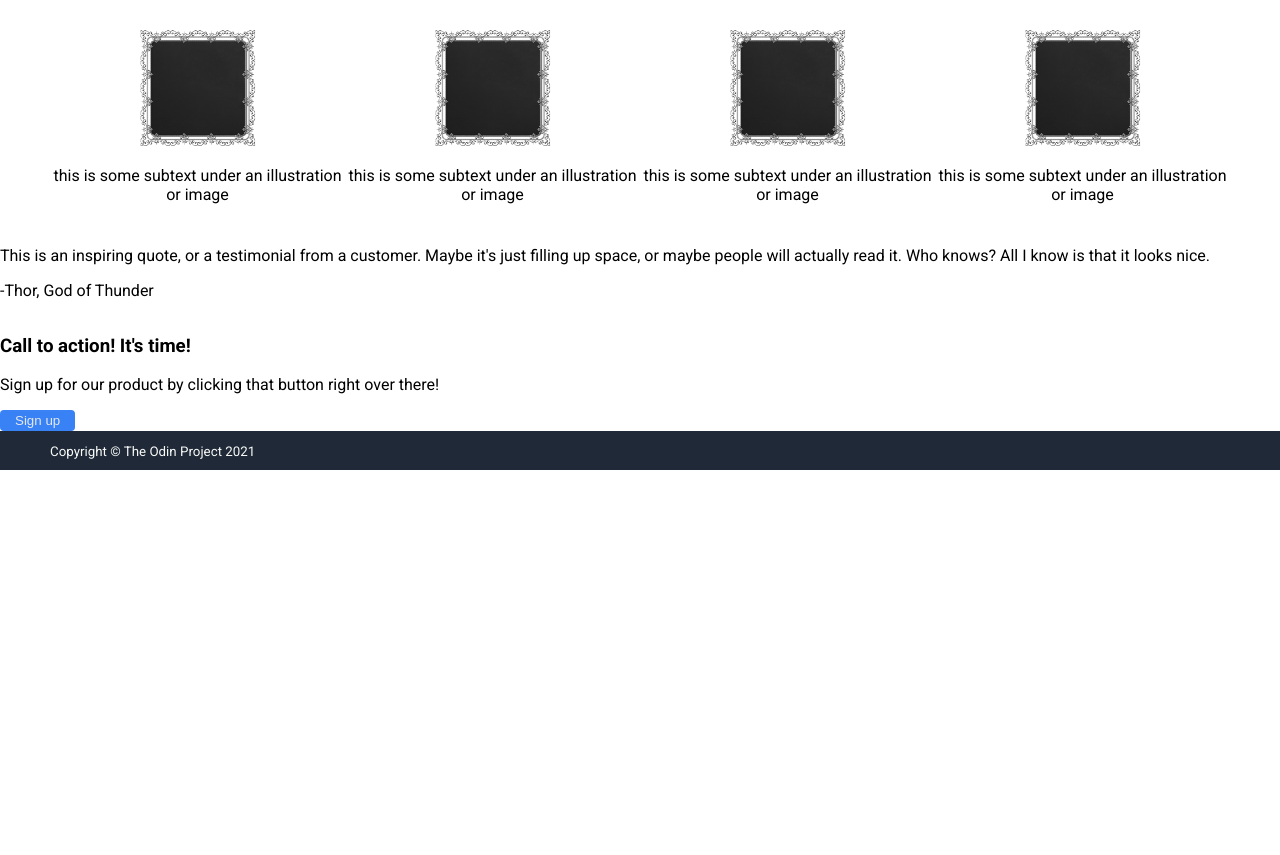
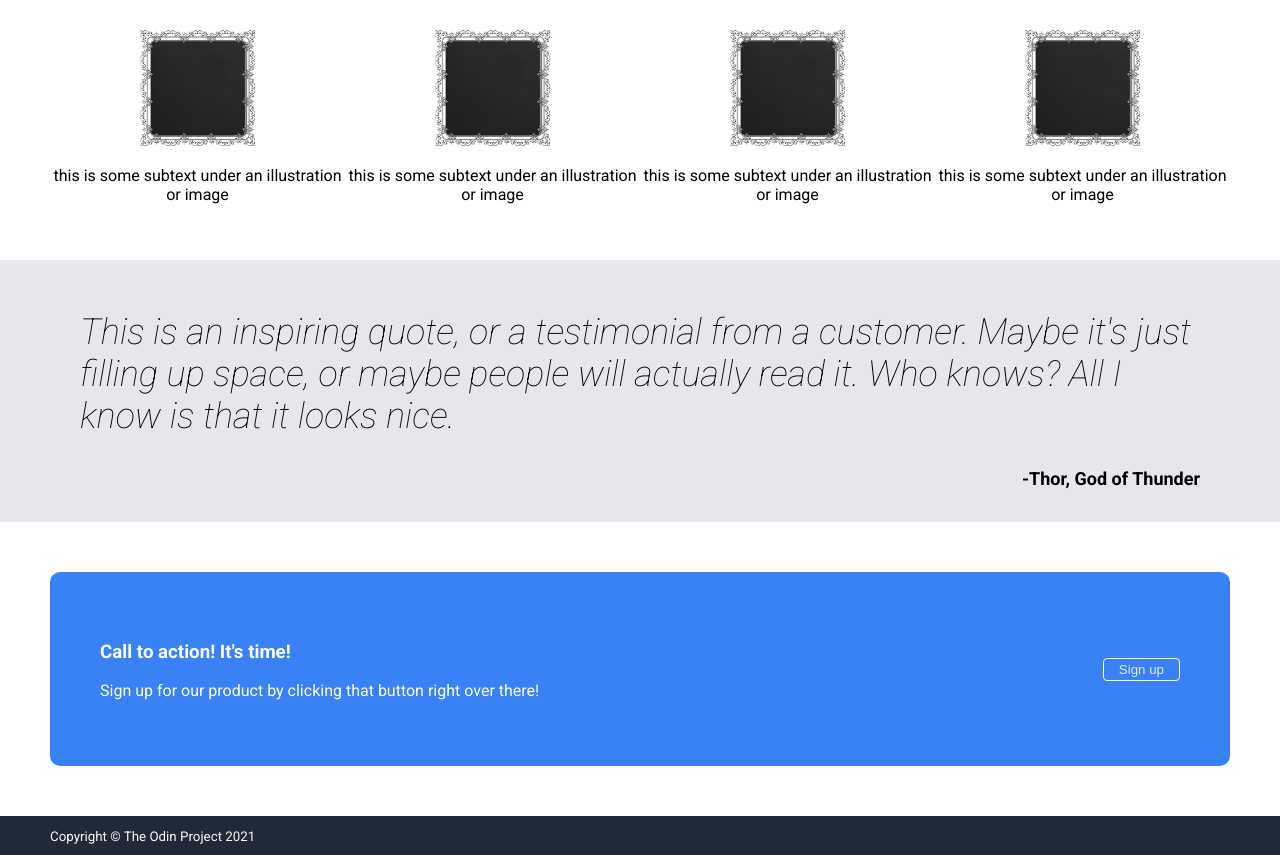
Before and after one commit to henryhankry/Odin-landing-page, a plain HTML site: page index.html in a window 1280 px wide. Shown: the part 473-1328 px from the top of the page. Before the commit the page ends 943 px from the top, so only its background shows below. Drawn offline with Linux system fonts and the light colour scheme.

Commit message:
First draft sections 3 and 4

```diff
--- a/index.html
+++ b/index.html
@@ -57,10 +57,12 @@
                 <p>This is an inspiring quote, or a testimonial from a customer. Maybe it's just filling up space, or maybe people will actually read it. Who knows? All I know is that it looks nice.</p>
                 <p class="quote-author">-Thor, God of Thunder</p>
         </div>
-        <div class="sign-up">
-                <h3>Call to action! It's time!</h3>
+        <div class="card">
+            <div class="card-text">
+            <h3>Call to action! It's time!</h3>
                 <p>Sign up for our product by clicking that button right over there!</p>
-                <button>Sign up</button>
+                </div>
+                <button class="border-button">Sign up</button>
         </div>
         <footer>
             <small>Copyright &copy; The Odin Project 2021</small></footer>
--- a/styles.css
+++ b/styles.css
@@ -86,6 +86,7 @@ h2{
 .info-imgs{
   display: flex;
   flex-direction: row;
+  padding-bottom: 30px;
 }
 
 .image-1, .image-2, .image-3,
@@ -101,3 +102,46 @@ h2{
   width: 120px;
   height: auto;
 }
+
+.quote{
+  padding: 15px 80px;
+  background-color: #E5e7eb;
+  font-size: 36px;
+  /*is this the right way to do reduce space between quote and quote author?*/
+  margin-block-end: 0px;
+  font-style: italic;
+  font-weight: lighter;
+  display: flex;
+  flex-direction: column;
+  justify-content: center;
+  align-items: center;
+}
+
+.quote-author{
+  font-size: 18px;
+  align-self: flex-end;
+  font-style: normal;
+  font-weight: bold;
+  margin-top: -5px;
+}
+
+.card{
+  background-color: #3882f6;
+  color: white;
+  display: flex;
+  align-items: center;
+  justify-content: space-between;
+  padding: 50px;
+  margin: 50px;
+  border-radius: 10px;
+}
+
+.card-text{
+  flex-direction: column;
+  align-self: center;
+}
+
+.border-button{
+  border: 1px solid white;
+
+}
```
